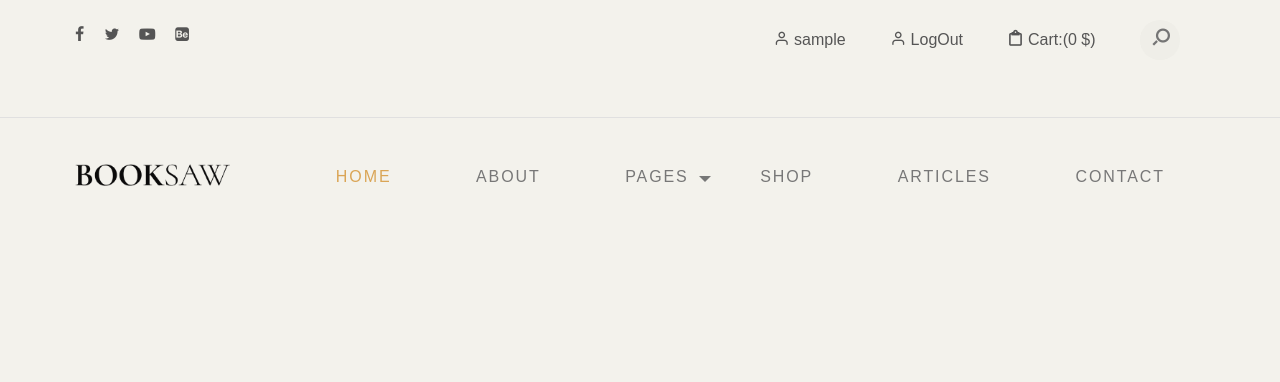
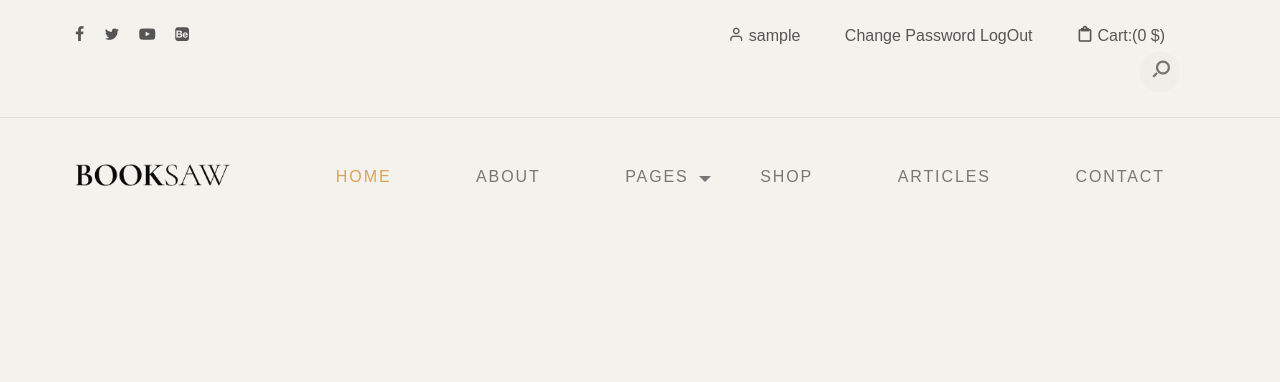
Before and after one commit to SaugatMgr/BookStore, a Django app: page /books/about/ in a window 1280 px wide. Shown: the top 382 px of the page. Run offline with Django 4.2, Linux system fonts and the light colour scheme; the visitor is signed in with stand-in values (Sample User, id 1); some libraries are stand-ins or nearby versions; some web fonts are replaced.

Commit message:
login logout icons

```diff
--- a/templates/booksaw/header/header.html
+++ b/templates/booksaw/header/header.html
@@ -29,13 +29,16 @@
                                 <i class="icon icon-user"></i>
                                 <span>{{ user.username }}</span>
                             </a>
+                            <a href="{% url 'password_change' %}">
+                                <span>Change Password</span>
+                            </a>
                             <a href="{% url 'logout' %}" class="user-account for-buy">
-                                <i class="icon icon-user"></i>
+                                <i class="fas fa-sign-out-alt"></i>
                                 <span>LogOut</span>
                             </a>
                         {% else %}
                             <a href="{% url 'login' %}" class="user-account for-buy">
-                                <i class="icon icon-user"></i>
+                                <i class="fas fa-sign-in-alt"></i>
                                 <span>LogIn</span>
                             </a>
                             <a href="{% url 'signup' %}" class="user-account for-buy">
```
